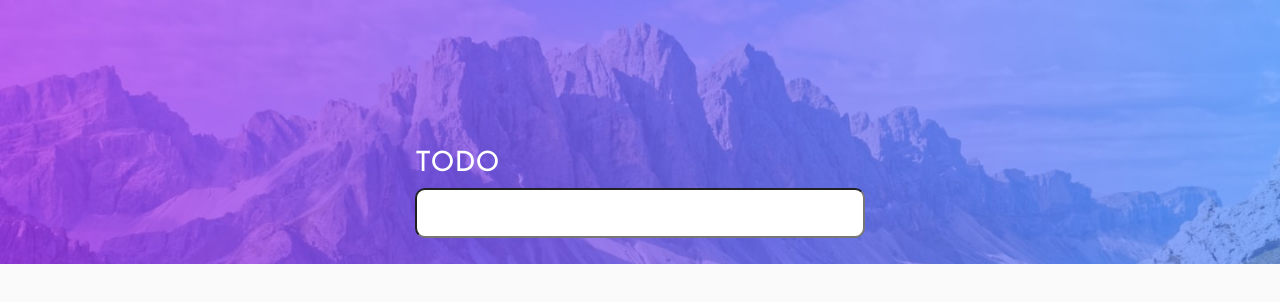
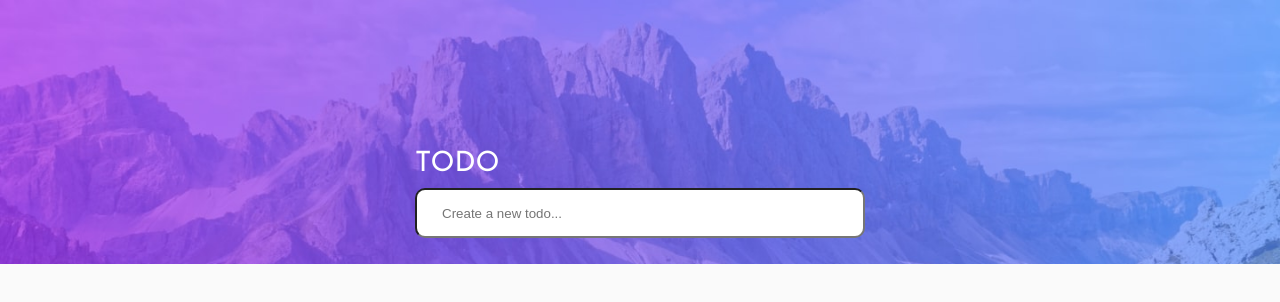
Before and after one commit to guzuro/todo-svelte-fm, a Svelte app: page / in a window 1280 px wide. Shown: the top 302 px of the page. Built offline with nearby package versions, Linux system fonts and the light colour scheme.

Commit message:
added placeholder to input

```diff
--- a/src/components/Todo.svelte
+++ b/src/components/Todo.svelte
@@ -50,6 +50,7 @@
       type="text"
       class="todo-input"
       bind:value={newTodo.value}
+      placeholder="Create a new todo..."
       onkeydown={handleKeyDown}
     />
 
```
